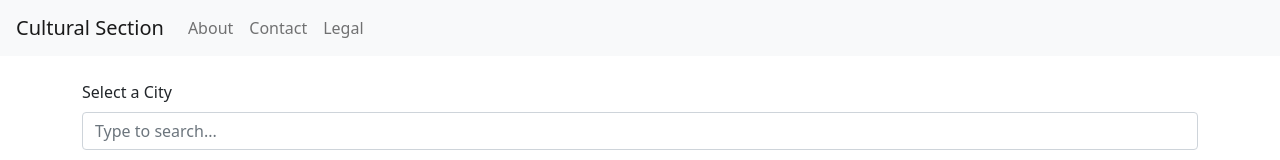
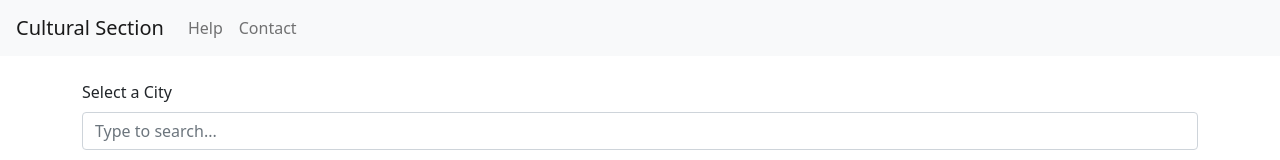
Before and after one commit to aa-ag/culturalsection, a Vue app in the folder client/: page / in a window 1280 px wide. Shown: the top 160 px of the page. Built offline with nearby package versions, Linux system fonts and the light colour scheme.

Commit message:
Edit nav bar section names

```diff
--- a/client/src/App.vue
+++ b/client/src/App.vue
@@ -7,13 +7,10 @@
     <div class="collapse navbar-collapse" id="navbarNav">
       <ul class="navbar-nav">
         <li class="nav-item">
-          <a class="nav-link" href="#">About</a>
+          <a class="nav-link" href="#">Help</a>
         </li>
         <li class="nav-item">
           <a class="nav-link" href="#">Contact</a>
-        </li>
-        <li class="nav-item">
-          <a class="nav-link" href="#">Legal</a>
         </li>
       </ul>
     </div>
```
